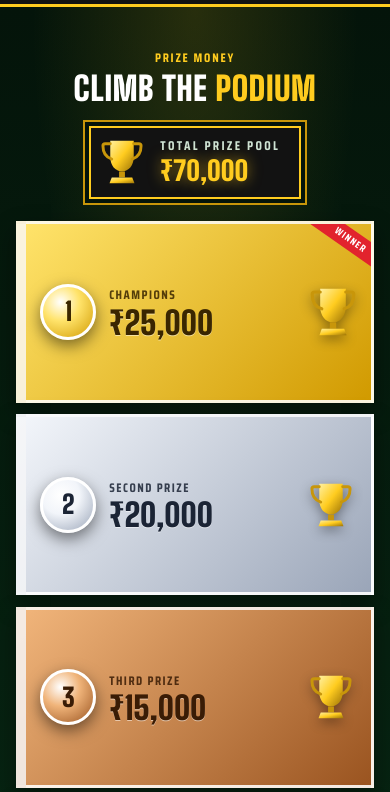
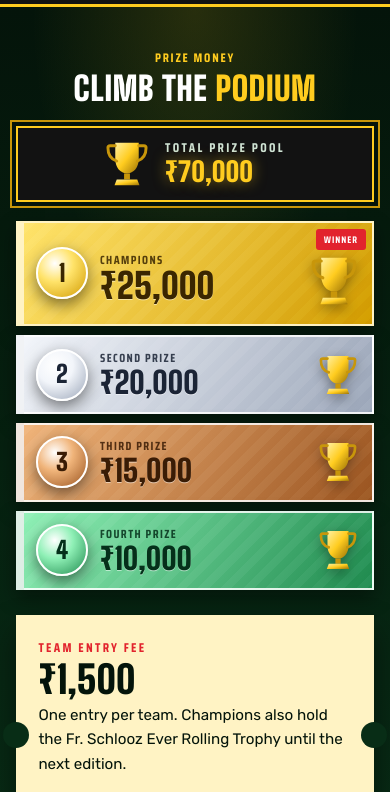
Before and after one commit to leofelixlaw/fr-schlooz-trophy, a plain HTML site: page index.html in a window 390 px wide. Shown: the part 1146-1938 px from the top of the page. Drawn offline with Linux system fonts and the light colour scheme; a web font is replaced by a local one.

Commit message:
Compact the prize list on phones
Give the trophy icons explicit heights, tighten the four prize rows and
show the winner tag as a pill instead of a clipped ribbon.

Co-Authored-By: Claude Fable 5.1 <noreply@anthropic.com>
Claude-Session: https://claude.ai/code/session_01NPJJagNerFDPsnKadgoztU

```diff
--- a/index.html
+++ b/index.html
@@ -140,12 +140,12 @@ section { padding-block: 3.5rem; }
 .prizes { background: radial-gradient(ellipse 60% 50% at 50% 0%, rgba(255,204,31,.14), transparent 70%), linear-gradient(180deg, var(--night), #082d16); position: relative; overflow: hidden; }
 .pool { display: flex; justify-content: center; margin-bottom: 2.2rem; }
 .pool-banner { display: inline-flex; align-items: center; gap: 1rem; background: var(--ball-black); border: 2px solid var(--gold); padding: .5rem 1.2rem .5rem .6rem; box-shadow: 0 0 0 4px var(--night), 0 0 0 6px var(--gold-deep); }
-.pool-banner .cup-big { width: 44px; height: 52px; }
+.pool-banner .cup-big { width: 44px; height: 52px; flex: none; }
 .pool-banner .lbl { font-family: var(--font-head); font-weight: 700; text-transform: uppercase; letter-spacing: .18em; font-size: .8rem; color: var(--chalk-dim); display: block; }
 .pool-banner strong { font-family: var(--font-display); font-weight: 900; font-size: 2rem; line-height: 1; color: var(--gold); text-shadow: 0 0 14px rgba(255,204,31,.55); font-variant-numeric: tabular-nums; }
 .podium { display: grid; grid-template-columns: repeat(4, minmax(0, 1fr)); gap: .7rem; align-items: end; max-width: 900px; margin: 0 auto; }
 .step { display: flex; flex-direction: column; align-items: center; text-align: center; min-width: 0; --c1: #e8ecf2; --c2: #8e97a8; --ink: #121a2a; }
-.step .cup { width: 54px; height: auto; margin: 0 auto .4rem; filter: drop-shadow(0 6px 10px rgba(0,0,0,.5)); }
+.step .cup { width: 54px; height: 62px; margin: 0 auto .4rem; filter: drop-shadow(0 6px 10px rgba(0,0,0,.5)); }
 .step .medal { width: 66px; height: 66px; border-radius: 50%; display: grid; place-items: center; font-family: var(--font-display); font-weight: 900; font-size: 1.9rem; color: var(--ink); background: radial-gradient(circle at 35% 30%, #ffffff, var(--c1) 40%, var(--c2)); border: 3px solid var(--chalk); box-shadow: 0 6px 16px rgba(0,0,0,.5); margin-bottom: -24px; position: relative; z-index: 1; }
 .step .block { width: 100%; position: relative; overflow: hidden; background: linear-gradient(180deg, var(--c1), var(--c2)); border: 3px solid rgba(255,255,255,.85); border-bottom-width: 10px; padding: 2.1rem .6rem 1rem; display: flex; flex-direction: column; justify-content: flex-end; gap: .25rem; color: var(--ink); box-shadow: 0 16px 30px rgba(0,0,0,.45); }
 .step .block::after { content: ""; position: absolute; inset: 0; background: repeating-linear-gradient(135deg, rgba(255,255,255,.14) 0 8px, transparent 8px 16px); pointer-events: none; mix-blend-mode: soft-light; }
@@ -153,7 +153,7 @@ section { padding-block: 3.5rem; }
 .step .amt { font-family: var(--font-display); font-weight: 900; font-size: clamp(1.6rem, 4.8vw, 2.8rem); line-height: 1; font-variant-numeric: tabular-nums; text-shadow: 0 1px 0 rgba(255,255,255,.5); }
 .step.p1 { --c1: #ffe36a; --c2: #d19a00; --ink: #3a2600; }
 .step.p1 .block { min-height: 250px; }
-.step.p1 .cup { width: 72px; }
+.step.p1 .cup { width: 72px; height: 84px; }
 .step.p1 .block::before { content: ""; position: absolute; top: 0; left: -60%; width: 40%; height: 100%; background: linear-gradient(100deg, transparent, rgba(255,255,255,.65), transparent); }
 .step.p2 { --c1: #f2f5fa; --c2: #9aa5b8; --ink: #1b2435; }
 .step.p2 .block { min-height: 205px; }
@@ -290,19 +290,25 @@ footer svg { width: 30px; height: 34px; vertical-align: middle; margin-right: .4
   .cta-row { width: 100%; }
   .cta-row .btn { flex: 1 1 auto; text-align: center; }
   /* prizes: a clean list of four rows, no floating cups */
-  .pool { margin-bottom: 1.4rem; }
+  .pool { margin-bottom: 1.2rem; }
+  .pool-banner { width: 100%; justify-content: center; padding: .6rem 1rem; }
   .pool-banner strong { font-size: 1.7rem; }
-  .podium { display: flex; flex-direction: column; align-items: stretch; gap: .7rem; }
-  .step { display: grid; grid-template-columns: 56px 1fr 48px; grid-template-areas: "medal block cup"; align-items: center; gap: .8rem; position: relative; overflow: hidden; padding: .8rem .9rem; background: linear-gradient(135deg, var(--c1), var(--c2)); border: 3px solid rgba(255,255,255,.85); border-left-width: 10px; color: var(--ink); box-shadow: 0 10px 22px rgba(0,0,0,.4); text-align: left; }
+  .podium { display: flex; flex-direction: column; align-items: stretch; gap: .6rem; }
+  .step { display: grid; grid-template-columns: 52px 1fr 48px; grid-template-areas: "medal block cup"; align-items: center; gap: .75rem; position: relative; overflow: hidden; padding: .7rem .85rem .7rem .75rem; background: linear-gradient(120deg, var(--c1), var(--c2)); border: 2px solid rgba(255,255,255,.85); border-left-width: 8px; color: var(--ink); box-shadow: 0 8px 18px rgba(0,0,0,.4); text-align: left; }
+  .step::after { content: ""; position: absolute; inset: 0; background: repeating-linear-gradient(135deg, rgba(255,255,255,.12) 0 8px, transparent 8px 16px); pointer-events: none; mix-blend-mode: soft-light; }
+  .step > * { position: relative; z-index: 1; }
+  .step.p1 { padding-block: .9rem; border-color: var(--cream); }
   .step.p1 { order: -1; }
-  .step .medal { grid-area: medal; width: 56px; height: 56px; margin: 0; font-size: 1.6rem; }
+  .step .medal { grid-area: medal; width: 52px; height: 52px; margin: 0; font-size: 1.5rem; border-width: 2px; }
   .step .block { grid-area: block; min-height: 0 !important; padding: 0; background: none; border: 0; box-shadow: none; position: static; overflow: visible; align-items: flex-start; gap: .1rem; }
   .step .block::after, .step .block::before { display: none; }
-  .step .cup { grid-area: cup; width: 44px; margin: 0; filter: drop-shadow(0 4px 6px rgba(0,0,0,.4)); }
-  .step.p1 .cup { width: 48px; }
-  .step .place { font-size: .78rem; letter-spacing: .12em; }
-  .step .amt { font-size: 2rem; }
-  .step .tag { top: 6px; right: -36px; font-size: .62rem; padding: .12rem 2.4rem; }
+  .step .cup { grid-area: cup; width: 40px; height: 46px; margin: 0; justify-self: end; filter: drop-shadow(0 4px 6px rgba(0,0,0,.4)); }
+  .step.p1 .cup { width: 48px; height: 56px; margin-top: 1rem; }
+  .step .place { font-size: .74rem; letter-spacing: .12em; line-height: 1.2; }
+  .step .amt { font-size: 1.9rem; }
+  .step.p1 .amt { font-size: 2.2rem; }
+  .step .tag { position: absolute; top: 6px; right: 6px; transform: none; font-size: .6rem; letter-spacing: .1em; padding: .18rem .5rem; border-radius: 3px; z-index: 2; }
+  .step.p1 .block { padding-top: .6rem; }
   .ticket { margin-top: 1.6rem; }
   /* details */
   .cell { padding: 1.1rem 1.1rem 1.15rem; }
```
